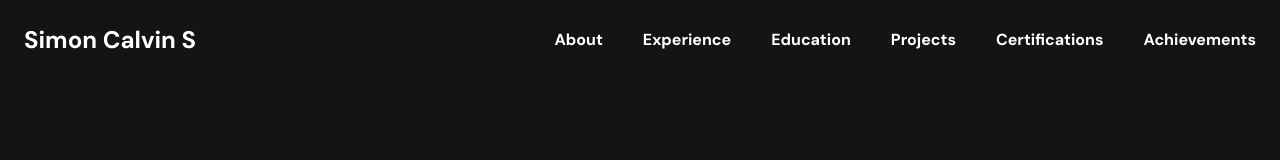
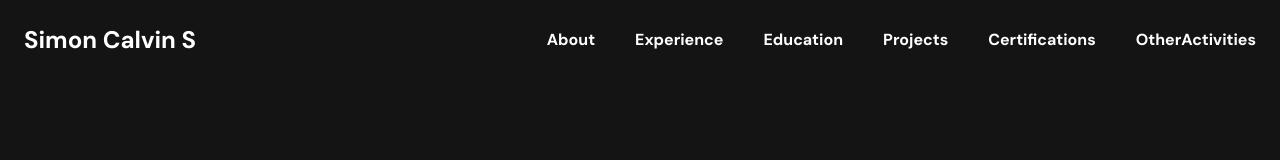
Before and after one commit to SimonCalvinS1/my-portfolio, a React (Vite) app: page / in a window 1280 px wide. Shown: the top 160 px of the page. Built offline with nearby package versions, Linux system fonts and the light colour scheme.

Commit message:
Achievements changed to OtherActivities 2

```diff
--- a/src/components/Heading.jsx
+++ b/src/components/Heading.jsx
@@ -9,7 +9,7 @@ function Heading() {
     { name: "Education", href: "#education" },
     { name: "Projects", href: "#projects" },
     { name: "Certifications", href: "#certifications" },
-    { name: "Achievements", href: "#achievements" }
+    { name: "OtherActivities", href: "#other-activities" }
   ];
 
   const linkStyle =
```
